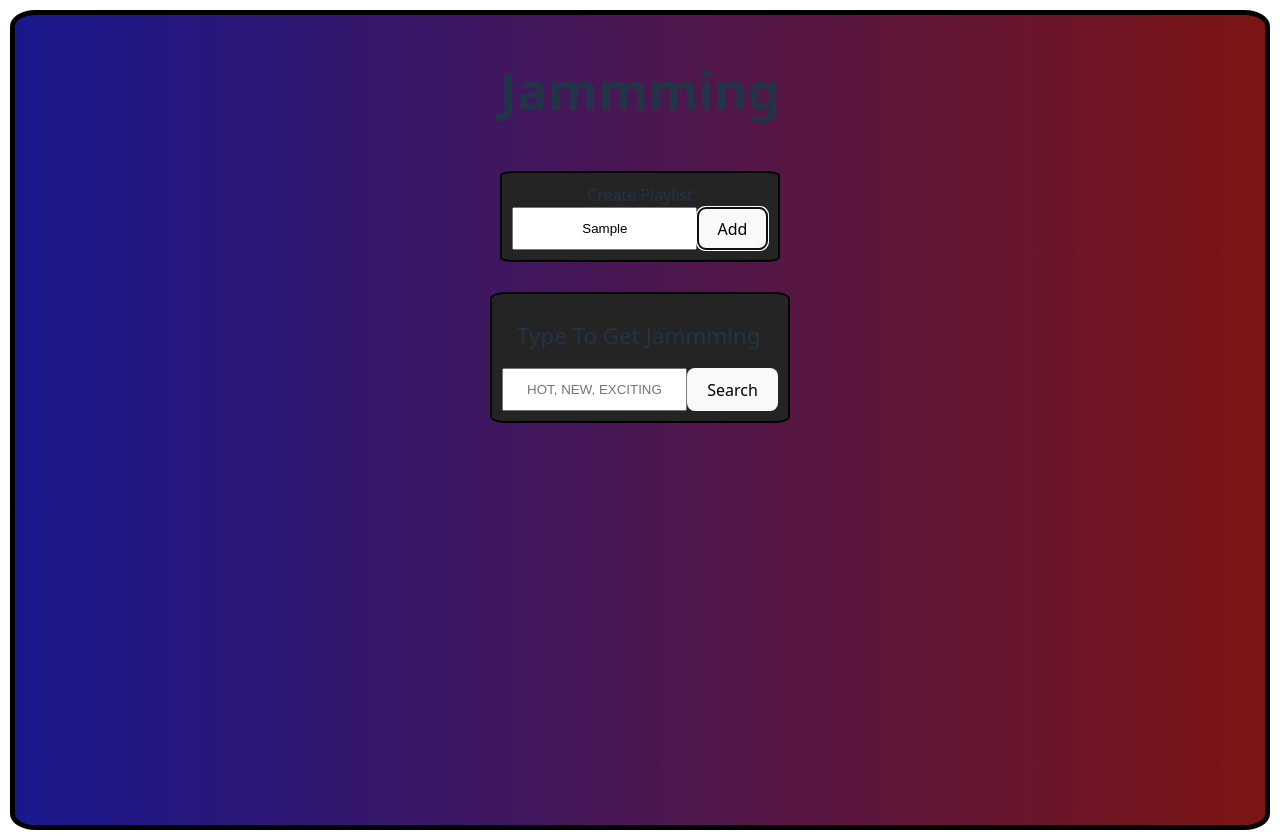
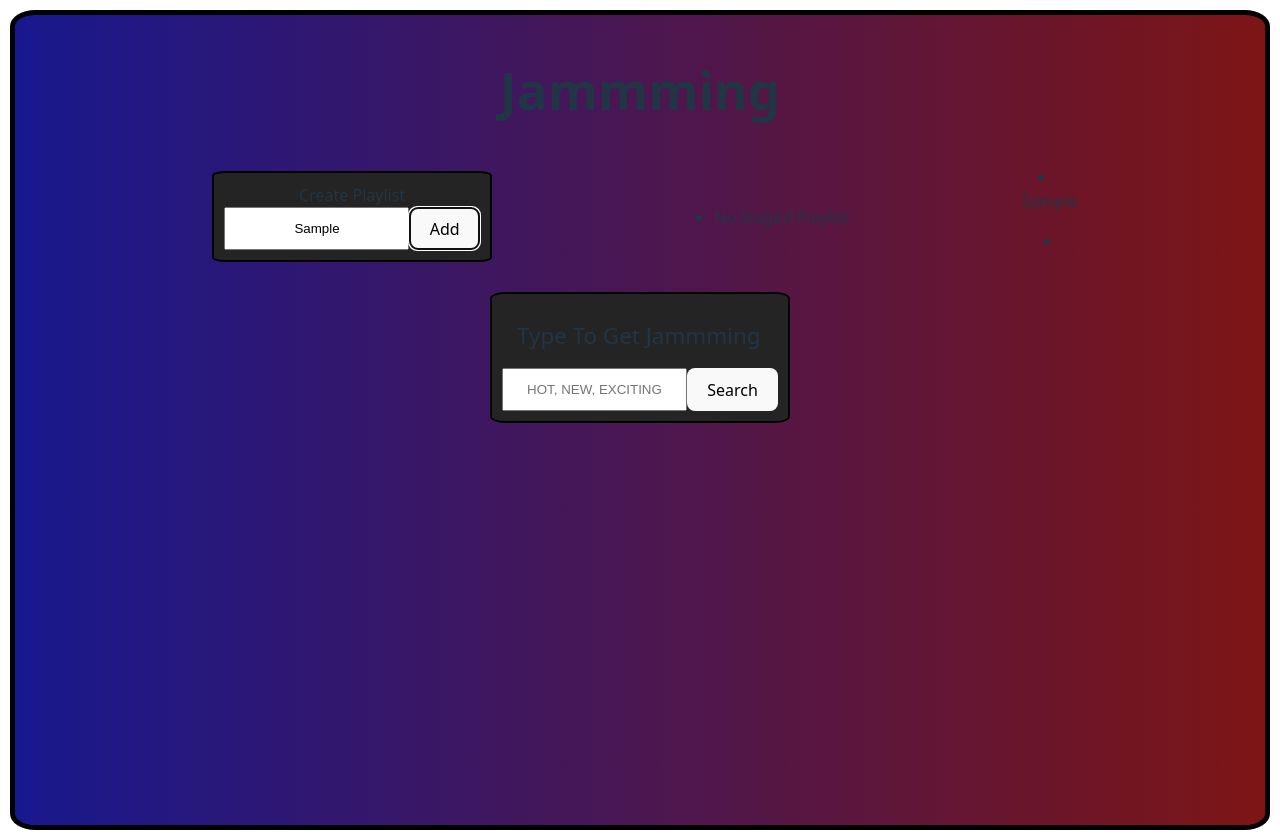
Before and after one commit to Corevirus-ops/corevirus_spamming_project, a React (Vite) app: page / in a window 1280 px wide. Both pictures are taken after typing "Sample" into the empty fields and a click on the button "Add". Built offline with nearby package versions, Linux system fonts and the light colour scheme.

Commit message:
Got playlist working to add and stage with choice of name

```diff
--- a/src/App.jsx
+++ b/src/App.jsx
@@ -7,6 +7,11 @@ function App() {
   const [stagedSong, setStagedSong] = useState([]);
   function handleStageSong(data) {
     setStagedSong((prevItems) => [...prevItems, data]);
+
+  }
+
+  function handleClearStageSong() {
+setStagedSong([]);
   }
 
 
@@ -15,7 +20,7 @@ function App() {
     <section className='Container'>
     <h1 className='header'>Jammming</h1>
 
-        <Playlist />
+        <Playlist stageSong={stagedSong} clearStage={handleClearStageSong}/>
     <SearchBar stageSong={handleStageSong}/>
 
     </section>
--- a/src/components/Playlist/Index.jsx
+++ b/src/components/Playlist/Index.jsx
@@ -1,17 +1,17 @@
 import react, {useState, useEffect} from 'react'
 import PlaylistTool from './PlaylistTool.jsx';
-import './Playlist.css';
 
-function Playlist() {
+function Playlist({stageSong, clearStage}) {
     const [playlist, setPlaylist] = useState([]);
 
     function handleCreatePlaylist(e) {
 
         setPlaylist(prevArray => [...prevArray,    {
-            id: playlist.length + 1,
             name: e.target.previousSibling.value,
-            songs: [],
+            songs: [stageSong],
            }]);
+
+clearStage();
 
     }
 
@@ -23,7 +23,7 @@ function Playlist() {
 
     return (
         <>
-        <PlaylistTool CreatePlaylist={handleCreatePlaylist} />
+        <PlaylistTool CreatePlaylist={handleCreatePlaylist} playlist={playlist} stagedSongs={stageSong} />
         </>
     )
 
--- a/src/components/Playlist/PlaylistTool.jsx
+++ b/src/components/Playlist/PlaylistTool.jsx
@@ -13,6 +13,40 @@ function PlaylistTool(props) {
                     <button id='createPlaylistButton' onClick={props.CreatePlaylist}>Add</button>
                 </div>
             </div>
+            <div>
+                <ul>
+            {props.stagedSongs.length > 0  ? (
+                props.stagedSongs.map((item, index) => (
+                    <li key={index}>
+                        <div>{item}</div>
+                    </li>
+                ))
+            ) : (
+                <li>No Staged Playlist</li>
+            )}
+            </ul>
+            </div>
+            <div>
+                {props.playlist.length > 0 ? (
+                props.playlist.map((item, index) => (
+                    <li key={index}>
+                            <div>{item.name}</div>
+
+                        <ul>
+                            {item.songs.map((track, trackIndex) => (
+                                <li key={trackIndex} >
+                                    <div>{track}</div>
+                                </li>
+                            ))}
+                        </ul>
+                    </li>
+                ))
+            ) : (
+                <li>No Playlist</li>
+            )}
+            </div>
+
+
         </section>
         </>
     )
--- a/src/components/SearchBar/Index.jsx
+++ b/src/components/SearchBar/Index.jsx
@@ -4,7 +4,7 @@ import SearchBarTool from './SearchBarTool.jsx';
 import SearchResults from './SearchResults.jsx';
 //import './SearchBar.css';
 
-function SearchBar() {
+function SearchBar({stageSong}) {
     const [query, setQuery] = useState('')
 
 
@@ -20,7 +20,7 @@ function SearchBar() {
             <SearchBarTool  setQuery={setQuery} />
         </nav>
         <div>
-        <SearchResults  searchFor={query} />
+        <SearchResults  searchFor={query} stageSong={stageSong} />
         </div>
 
 
--- a/src/components/SearchBar/SearchResults.jsx
+++ b/src/components/SearchBar/SearchResults.jsx
@@ -7,7 +7,7 @@ import { faCirclePlay, faPlus } from '@fortawesome/free-solid-svg-icons';
 
 
 
-function SearchResults({searchFor}) {
+function SearchResults({searchFor, stageSong}) {
 
     if (searchFor === '') {
         return;
@@ -22,6 +22,12 @@ function SearchResults({searchFor}) {
     );
 
 
+    function handleAddToPlaylist(e) {
+        stageSong(e.target.previousSibling.innerHTML);
+    }
+
+
+
 
 
 
@@ -33,14 +39,15 @@ function SearchResults({searchFor}) {
             {results.length >= 0 ? (
                 results.map((item, index) => (
                     <li key={index}>
-                        <div>{item.albumTitle} {`(Album prod by ${item.artist})`}
-                                <button><FontAwesomeIcon icon={faPlus} size="lg" /></button>
+                        <div>
+                            <div>{item.albumTitle} {`(Album prod by ${item.artist})`}</div>
                                 <button><FontAwesomeIcon icon={faCirclePlay} size="lg"/></button>
                             </div>
                         <ul>
                             {item.tracks.map((track, trackIndex) => (
-                                <li key={trackIndex} >{track} {`(by ${item.artist})`}
-                                <button><FontAwesomeIcon icon={faPlus} size="lg" /></button>
+                                <li key={trackIndex} >
+                                    <div>{track} {`(by ${item.artist})`}</div>
+                                <button id="addToPlaylist2" type="button" onClick={handleAddToPlaylist}><FontAwesomeIcon icon={faPlus} size="lg" /></button>
                                 <button><FontAwesomeIcon icon={faCirclePlay} size="lg"/></button>
                                 </li>
                             ))}
```
